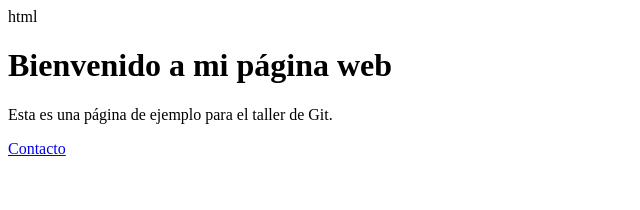
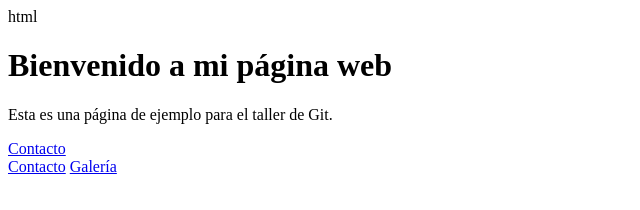
Before and after one commit to Julihndz5/MI-PROYECTO-WEB, a plain HTML site: page index.html in a window 1280 px wide. Shown: the whole page, without its empty margins (0-640 px from the left). Drawn offline with Linux system fonts and the light colour scheme.

Commit message:
Añadir enlace a la galería en la página principal

```diff
--- a/index.html
+++ b/index.html
@@ -11,5 +11,10 @@
     <nav>
         <a href="contacto.html">Contacto</a>
         </nav>
+        <nav>
+            <a href="contacto.html">Contacto</a>
+            <a href="galeria.html">Galería</a>
+            </nav>
+
 </body>
 </html>
```
